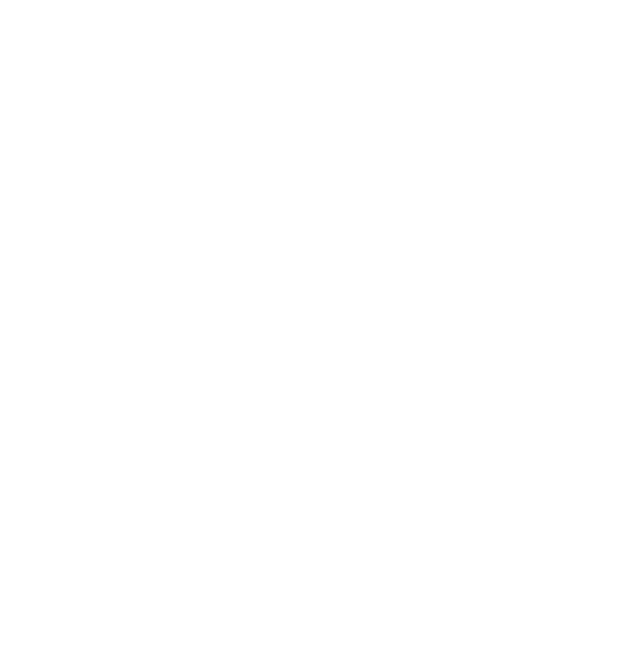
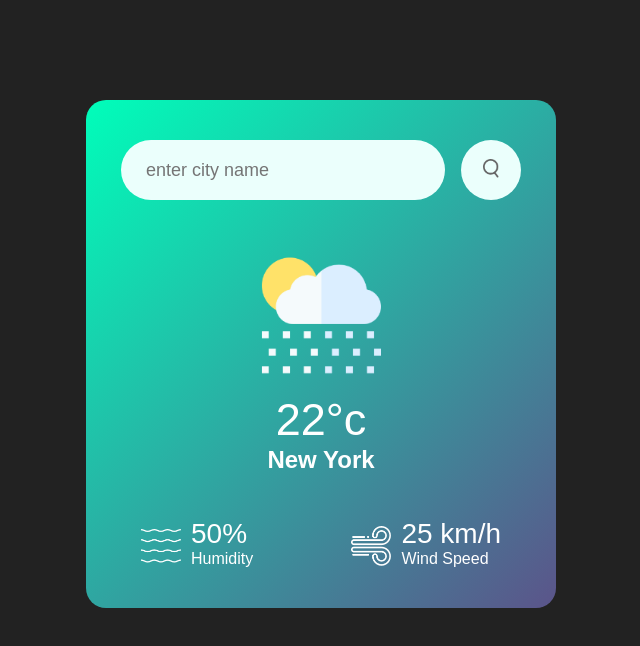
Before and after one commit to AlanVortex/30DaysJavaScript, a plain HTML site: page 1 -Weather App/index.html in a window 1280 px wide. Shown: the whole page, without its empty margins (319-959 px from the left). Drawn offline with Linux system fonts and the light colour scheme.

Commit message:
Big advance for Weather app proyect, now with css included, just need to code js and connect api

```diff
--- a/1 -Weather App/css/styles.css
+++ b/1 -Weather App/css/styles.css
@@ -0,0 +1,96 @@
+*{
+    margin: 0;
+    padding: 0;
+    font-family: Arial, Helvetica, sans-serif;
+    box-sizing: border-box;
+}
+
+body{
+    background-color: #222;
+}
+
+.card{
+    width: 90%;
+    max-width: 470px;
+    background: linear-gradient(135deg, #00feba, #5b548a);
+    color: #fff;
+    margin: 100px auto 0;
+    border-radius: 20px;
+    padding: 40px 35px;
+    text-align: center;
+}
+
+.search{
+    width: 100%;
+    display: flex;
+    align-items: center;
+    justify-content: space-between;
+}
+
+.search input{
+    border: 0;
+    outline: 0;
+    background: #ebfffc;
+    color: #555;
+    padding: 10px 25px;
+    height: 60px;
+    border-radius: 30px;
+    flex: 1;
+    margin-right: 16px;
+    font-size: 18px;
+}
+
+.search button{
+    border: 0;
+    outline: 0;
+    background: #ebfffc;
+    border-radius: 50%;
+    width: 60px;
+    height: 60px;
+    cursor: pointer;
+}
+
+.search button img{
+    width: 16px;
+}
+
+.weather-icon{
+    width: 170px;
+    margin-top: 30px;
+}
+
+.weather h1{
+    font-size: 80px;
+    font-weight: 500;
+}
+
+.weather h1{
+    font-size: 45px;
+    font-weight: 400;
+    margin-top: -10px;
+}
+
+.details{
+    display: flex;
+    align-items: center;
+    justify-content: space-between;
+    padding: 0 20px;
+    margin-top: 50px;
+}
+
+.col{
+    display: flex;
+    align-items: center;
+    text-align: left;
+}
+
+
+.col img{
+    width: 40px;
+    margin-right: 10px;
+}
+
+.humidity, .wind {
+    font-size: 28px;
+    margin-top: -6px;
+}
--- a/1 -Weather App/index.html
+++ b/1 -Weather App/index.html
@@ -3,9 +3,43 @@
 <head>
     <meta charset="UTF-8">
     <meta name="viewport" content="width=device-width, initial-scale=1.0">
+    <link rel="stylesheet" href="./css/styles.css">
     <title>Weather App</title>
 </head>
 <body>
 
+    <div class="card">
+        <div class="search">
+            <input type="text" placeholder="enter city name" spellcheck="false">
+            <button>
+                <img src="imgs/search.png">
+            </button>
+        </div>
+        <div class="weather">
+            <img src="imgs/rain.png" class="weather-icon">
+            <h1 class="temp">22°c</h1>
+            <h2 class="city">New York</h2>
+            <div class="details">
+
+                <div class="col">
+                    <img src="imgs/humidity.png">
+                    <div>
+                        <p class="humidity">50%</p>
+                        <p>Humidity</p>
+                    </div>
+                </div>
+
+                <div class="col">
+                    <img src="imgs/wind.png">
+                    <div>
+                        <p class="wind">25 km/h</p>
+                        <p>Wind Speed</p>
+                    </div>
+
+                </div>
+            </div>
+        </div>
+    </div>
+
 </body>
 </html>
```
Also changed, not shown: 1 -Weather App/imgs/clear.png (added), 1 -Weather App/imgs/clouds.png (added), 1 -Weather App/imgs/drizzle.png (added), 1 -Weather App/imgs/humidity.png (added), 1 -Weather App/imgs/mist.png (added), 1 -Weather App/imgs/rain.png (added), 1 -Weather App/imgs/search.png (added), 1 -Weather App/imgs/snow.png (added), 1 -Weather App/imgs/wind.png (added).
